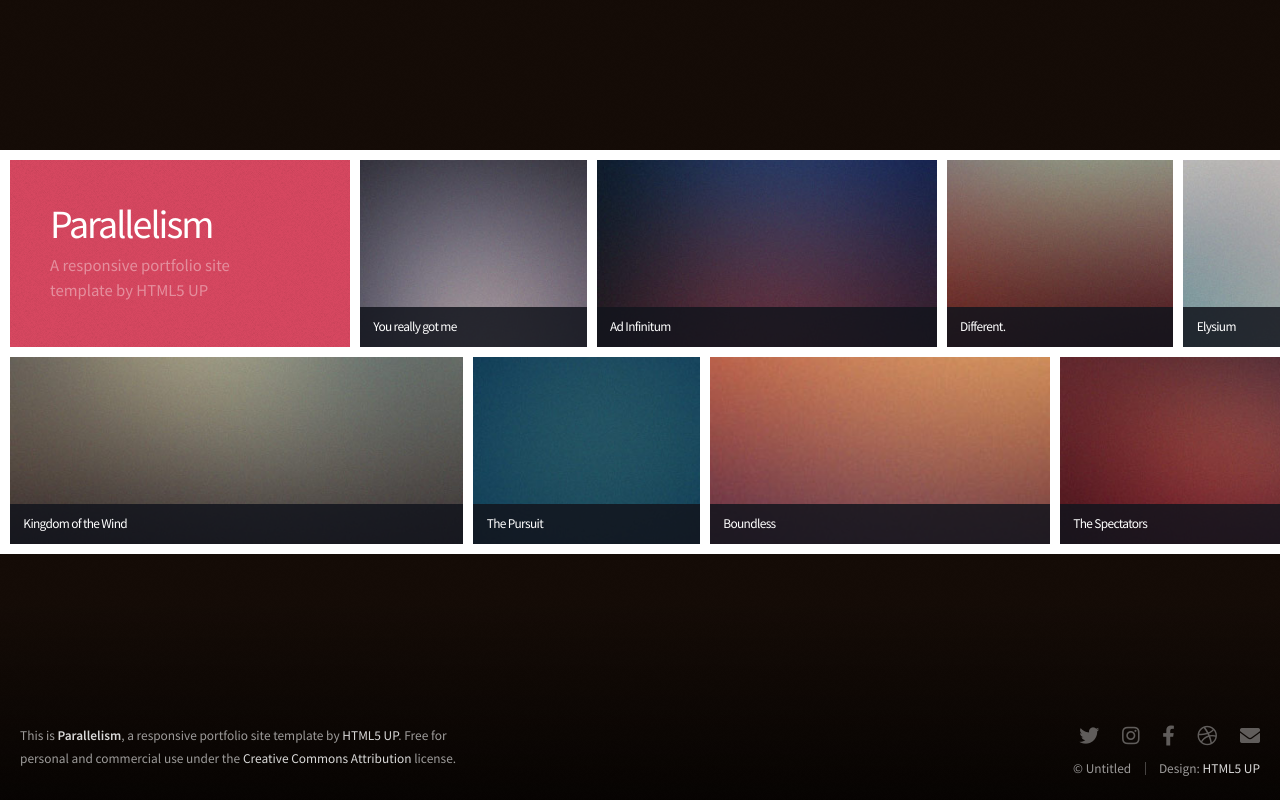
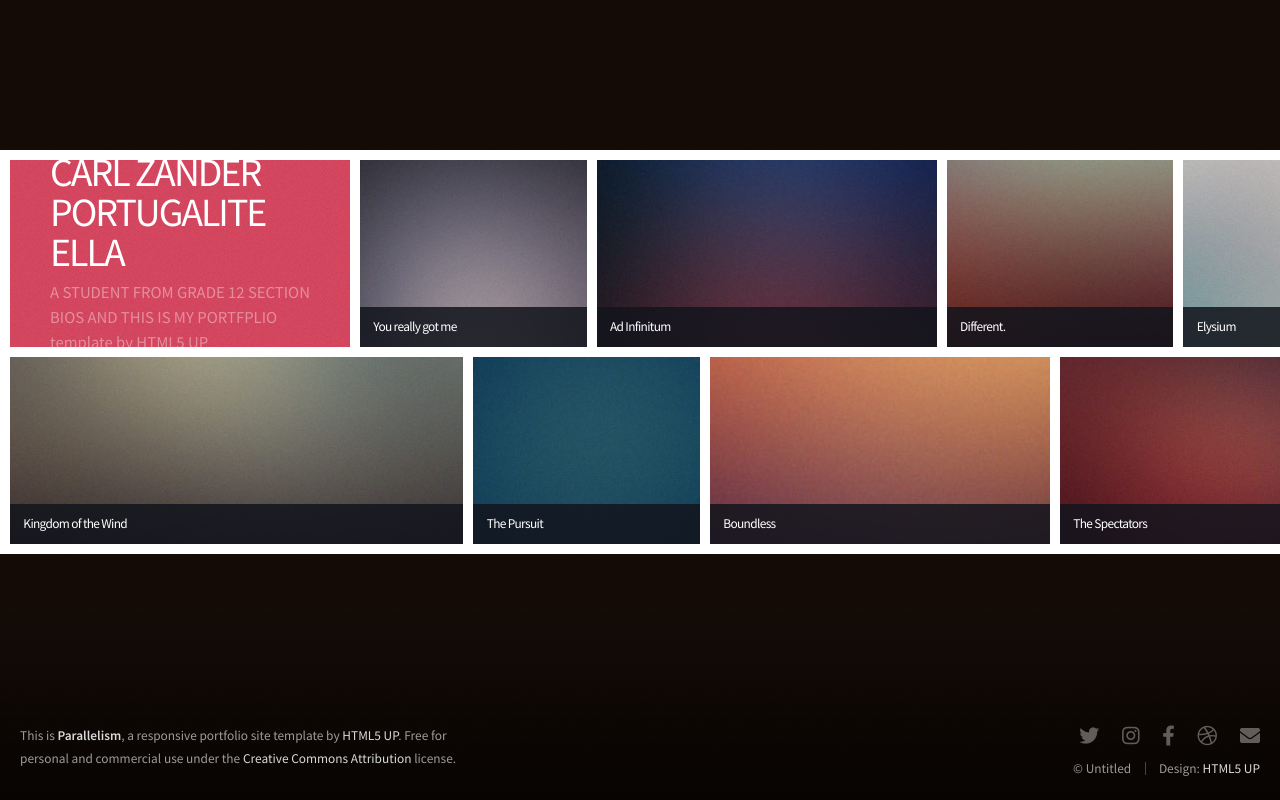
Before and after one commit to car130/carl, a plain HTML site: page mywebpage/myprofile/index.html in a window 1280 px wide. Drawn offline with Linux system fonts and the light colour scheme; files whose address does not match are found by name.

Commit message:
Update index.html

```diff
--- a/mywebpage/myprofile/index.html
+++ b/mywebpage/myprofile/index.html
@@ -24,8 +24,8 @@
 							<div class="items">
 
 								<div class="item intro span-2">
-									<h1>Parallelism</h1>
-									<p>A responsive portfolio site<br />
+									<h1> CARL ZANDER PORTUGALITE ELLA </h1>
+									<p>A STUDENT FROM GRADE 12 SECTION BIOS AND THIS IS MY PORTFPLIO <br />
 									template by HTML5 UP</p>
 								</div>
 
@@ -119,4 +119,5 @@
 			<script src="assets/js/main.js"></script>
 
 	</body>
+
 </html>
```
